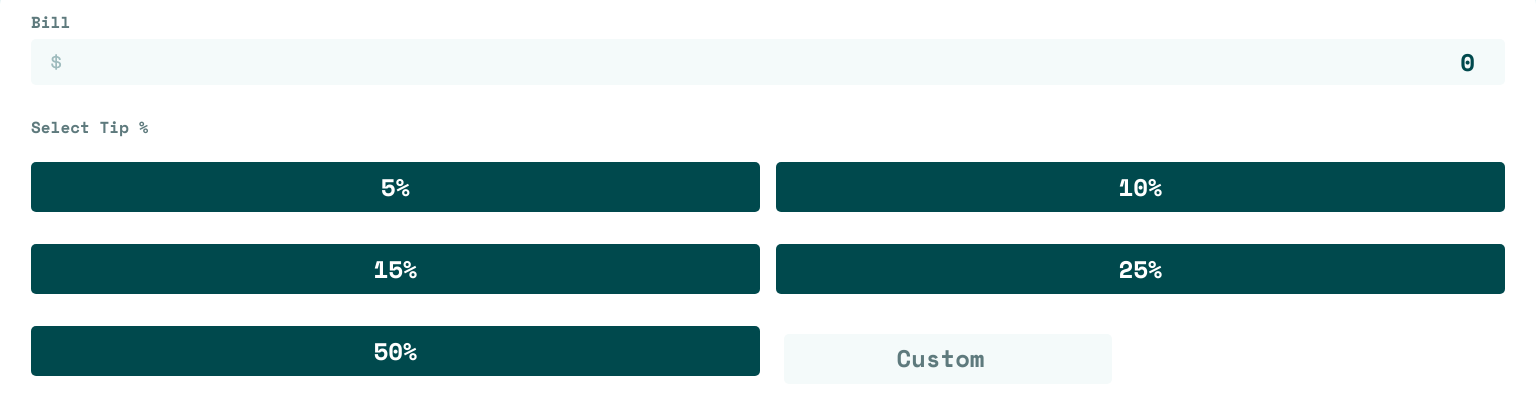
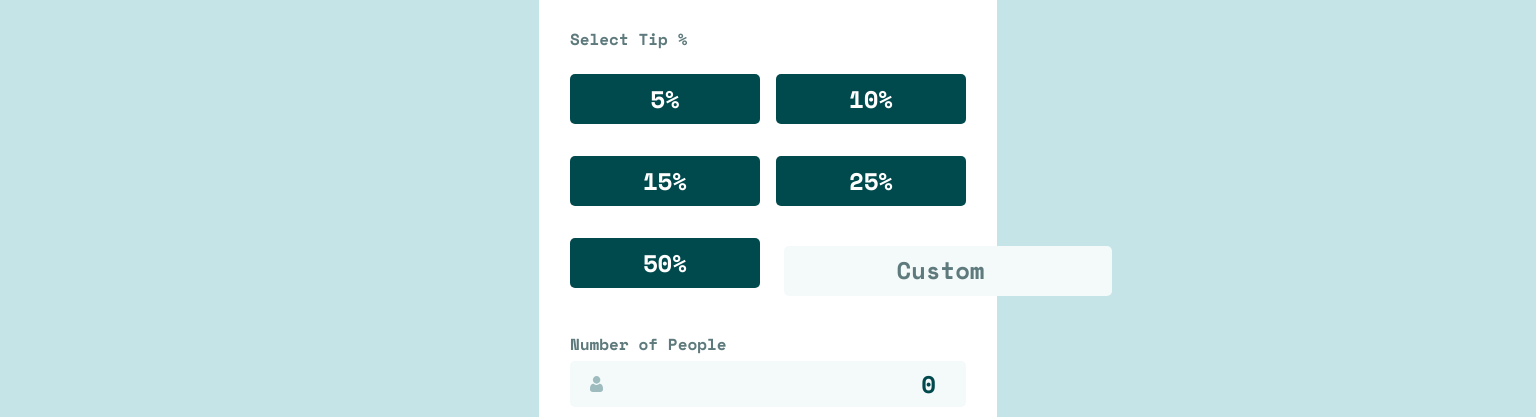
Before and after one commit to mikolajszymczuk1/tip-calculator-app-main, a website built with webpack: page src/public/index.html in a window 1536 px wide. Shown: the part 165-582 px from the top of the page. Built offline with nearby package versions, Linux system fonts and the light colour scheme.

Commit message:
Add media

```diff
--- a/src/scss/utilities/_base.scss
+++ b/src/scss/utilities/_base.scss
@@ -16,4 +16,13 @@ body {
     background-color: colors.$light-grayish-cyan-a;
 
     font-family: fonts.$space-mono;
+
+    @media screen and (min-width: 1440px) {
+        display: flex;
+        justify-content: center;
+        align-items: center;
+        flex-direction: column;
+
+        height: 100vh;
+    }
 }
```
